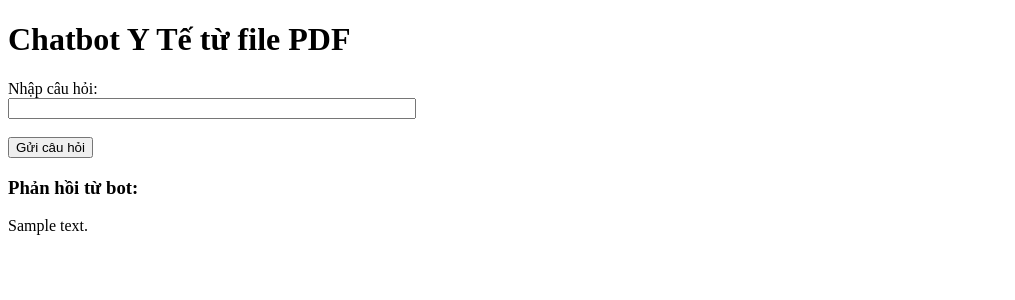
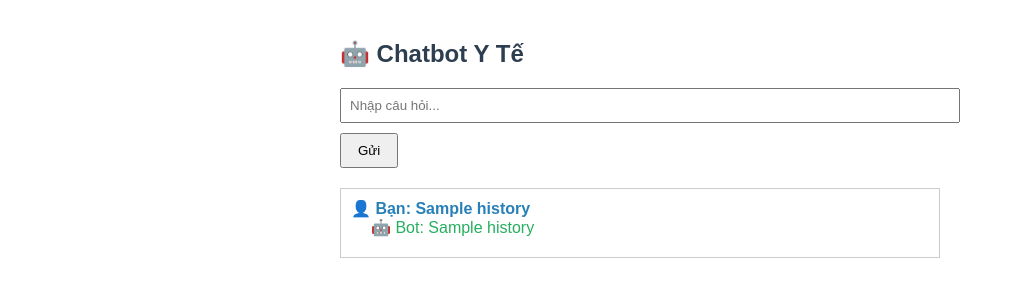
Before and after one commit to lekhanhson/chatbot-yte, a Python web app: template templates/index.html in a window 1280 px wide. Shown: the top 300 px of the page, without its empty margins (0-1015 px from the left). Run offline with Jinja, Linux system fonts and the light colour scheme; the template is opened without the code that fills it: most values are stand-ins (such as "Sample title", 1, 10 or a date in 2020).

Commit message:
Update index.html

```diff
--- a/templates/index.html
+++ b/templates/index.html
@@ -1,20 +1,32 @@
-
 <!DOCTYPE html>
-<html lang="vi">
+<html>
 <head>
-    <meta charset="UTF-8">
-    <title>Chatbot Y Tế</title>
+  <meta charset="UTF-8">
+  <title>Chatbot Y Tế</title>
+  <style>
+    body { font-family: Arial, sans-serif; max-width: 600px; margin: auto; padding: 20px; }
+    h2 { color: #2c3e50; }
+    .chat-box { border: 1px solid #ccc; padding: 10px; margin-top: 20px; }
+    .chat { margin-bottom: 10px; }
+    .user { color: #2980b9; font-weight: bold; }
+    .bot { color: #27ae60; margin-left: 20px; }
+    input[type="text"] { width: 100%; padding: 8px; }
+    button { margin-top: 10px; padding: 8px 16px; }
+  </style>
 </head>
 <body>
-    <h1>Chatbot Y Tế từ file PDF</h1>
-    <form method="post" action="/ask">
-        <label for="question">Nhập câu hỏi:</label><br>
-        <input type="text" id="question" name="question" style="width: 400px;"><br><br>
-        <input type="submit" value="Gửi câu hỏi">
-    </form>
-    {% if answer %}
-    <h3>Phản hồi từ bot:</h3>
-    <p>{{ answer }}</p>
-    {% endif %}
+  <h2>🤖 Chatbot Y Tế</h2>
+  <form method="POST">
+    <input type="text" name="question" placeholder="Nhập câu hỏi..." required>
+    <button type="submit">Gửi</button>
+  </form>
+  <div class="chat-box">
+    {% for q, a in history %}
+      <div class="chat">
+        <div class="user">👤 Bạn: {{ q }}</div>
+        <div class="bot">🤖 Bot: {{ a }}</div>
+      </div>
+    {% endfor %}
+  </div>
 </body>
 </html>
```
